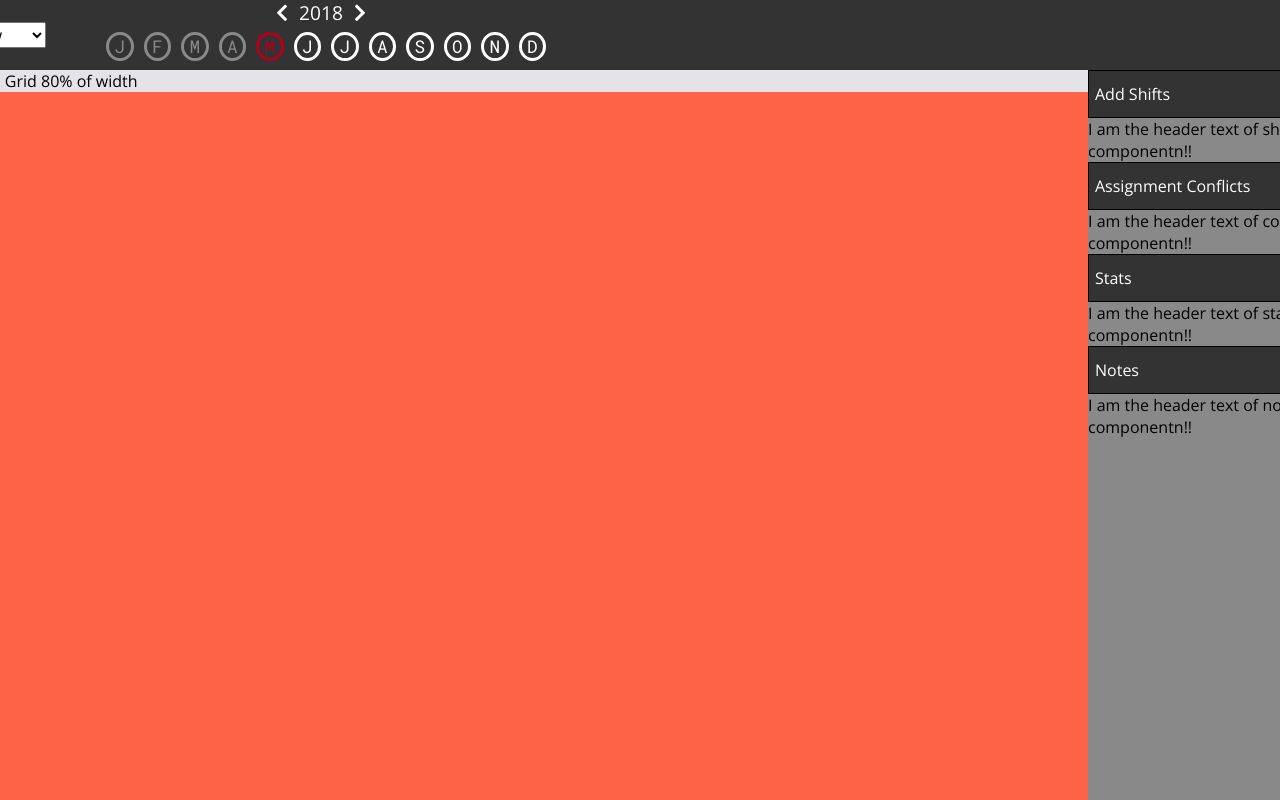
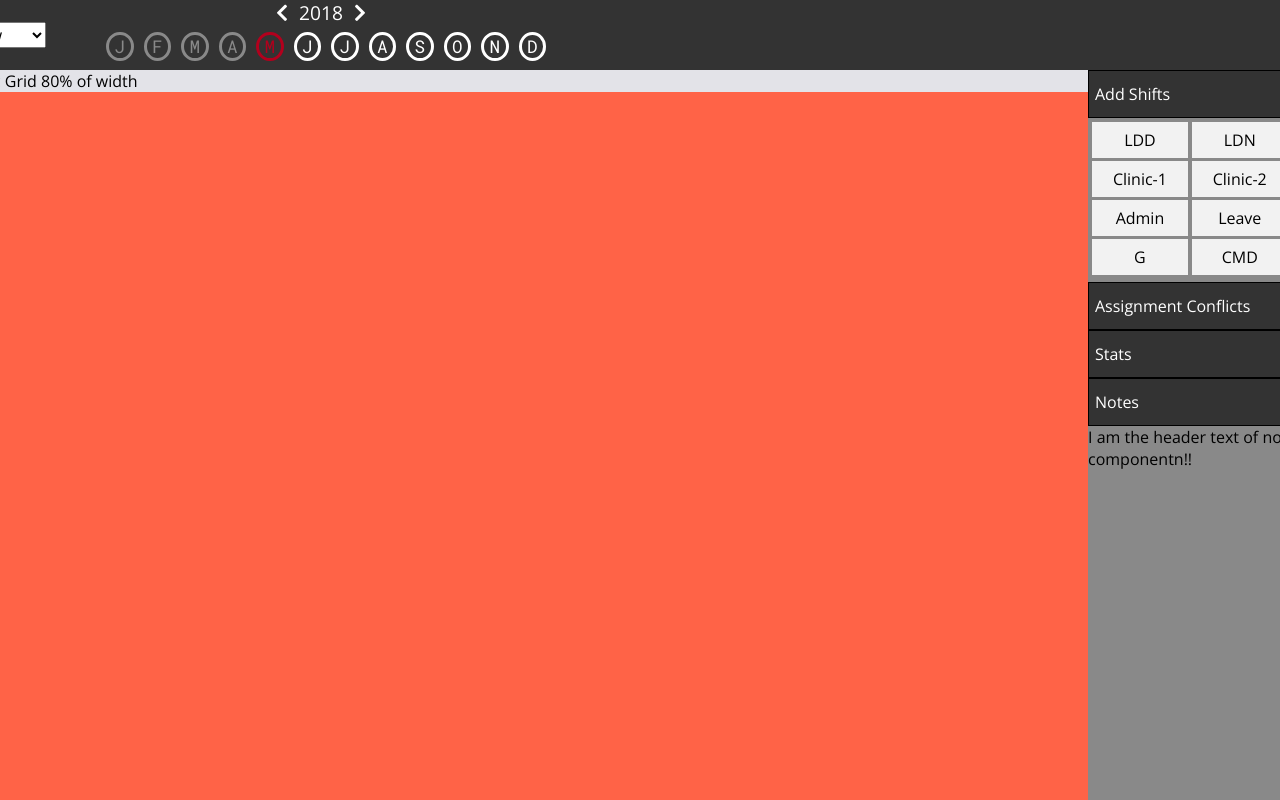
Before and after one commit to vsmithy/PhysicianSchedules, a React app: page / in a window 1280 px wide. Both pictures are taken after a click on the button "Add Shifts". Shown: the top 800 px of the page. Built offline with nearby package versions, Linux system fonts and the light colour scheme.

Commit message:
added toggle and view settings for shift select menu

```diff
--- a/public/styles.css
+++ b/public/styles.css
@@ -203,3 +203,29 @@ section, aside {
 .expandToggle:hover {
   color: #b2001d;
 }
+
+.shiftBtn {
+  width: 6rem;
+  height: 2.2rem;
+  background-color: #f2f2f2;
+  border: none;
+  margin: 0.12rem;
+}
+
+.shiftBtnActive {
+  width: 6rem;
+  height: 2.2rem;
+  background-color: #fff;
+  border: none;
+  margin: 0.12rem;
+  border: 0.125rem solid #b2001d;
+  font-size: 1.1rem;
+}
+
+.shiftBtn:hover {
+  border: 0.125rem solid #b2001d;
+}
+
+.shiftBtnNone {
+  display: none;
+}
--- a/src/actions/constants.js
+++ b/src/actions/constants.js
@@ -9,3 +9,4 @@ export const PDF_EXPORT = 'PDF_EXPORT'
 export const ADD_SHIFT = 'ADD_SHIFT'
 export const UPDATE_SHIFT = 'UPDATE_SHIFT'
 export const REMOVE_SHIFT = 'REMOVE_SHIFT'
+export const CHANGE_SELECTED_SHFT = 'CHANGE_SELECTED_SHFT'
--- a/src/actions/index.js
+++ b/src/actions/index.js
@@ -10,7 +10,7 @@ export const pdfExport = () => ({ type: types.PDF_EXPORT })
 export const addShift = (data) => ({ type: types.ADD_SHIFT, data })
 export const updateShift = (id, data) => ({ type: types.UPDATE_SHIFT, id, data })
 export const removeShift = (id) => ({ type: types.REMOVE_SHIFT, id })
-
+export const changeSelectedShft = (shift) => ({ type: types.CHANGE_SELECTED_SHFT, shift })
 
 
 
--- a/src/components/Conflicts.js
+++ b/src/components/Conflicts.js
@@ -2,8 +2,13 @@ import React, {Component}  from 'react'
 
 export default class Conflicts extends Component {
   render(){
+    const { viewHeight } = this.props
+    const defaultStyle = {
+      transition: 'height 125ms ease-in-out',
+      height: viewHeight,
+    }
     return (
-      <section className='conflicts'>
+      <section className='conflicts' style={defaultStyle}>
         I am the header text of conflicts componentn!!
       </section>
     )//return
--- a/src/components/NotesComponent.js
+++ b/src/components/NotesComponent.js
@@ -2,8 +2,15 @@ import React, {Component}  from 'react'
 
 export default class NotesComponent extends Component {
   render(){
+    const { viewHeight } = this.props
+
+    const defaultStyle = {
+      transition: 'height 125ms ease-in-out',
+      height: viewHeight,
+    }
+
     return (
-      <section className='notesComponent'>
+      <section className='notesComponent' style={defaultStyle}>
         I am the header text of notes componentn!!
       </section>
     )//return
--- a/src/components/ShiftSelect.js
+++ b/src/components/ShiftSelect.js
@@ -1,10 +1,37 @@
 import React, {Component}  from 'react'
 
 export default class ShiftSelect extends Component {
+  constructor(props){
+    super(props)
+
+    this.state = {
+      activeShift: this.props.currentViewProperties.shiftSelect,
+    }
+  }//constructor
+
+  //change the shift that is used for event modification
+  handleShiftChange(selected){
+    this.props.changeSelectedShft(selected)
+    this.setState({ activeShift: selected })
+  }//handle shift change
+
   render(){
+    const { viewHeight, shifts, currentViewProperties, changeSelectedShft } = this.props
+    const defaultStyle = {
+      transition: 'height 125ms ease-in-out',
+      height: viewHeight,
+      padding: 0.126 + 'rem'
+    }
+
+    const viewActive = (isSelected) => this.state.activeShift === isSelected ? 'shiftBtnActive' : 'shiftBtn'
+
     return (
-      <section className='shiftSelect'>
-        I am the header text of shifts componentn!!
+      <section  style={defaultStyle}>
+        {
+          shifts.map(
+            shift => <button key={shift.id} className={viewHeight === 0 ? 'shiftBtnNone' : viewActive(shift.shiftName)} onClick={() => this.handleShiftChange(shift.shiftName)}>{shift.shiftName}</button>
+          )
+        }
       </section>
     )//return
   }//render
--- a/src/components/Stats.js
+++ b/src/components/Stats.js
@@ -2,8 +2,14 @@ import React, {Component}  from 'react'
 
 export default class Stats extends Component {
   render(){
+    const { viewHeight } = this.props
+    const defaultStyle = {
+      transition: 'height 125ms ease-in-out',
+      height: viewHeight,
+    }
+
     return (
-      <section className='stats'>
+      <section className='stats' style={defaultStyle}>
         I am the header text of stats componentn!!
       </section>
     )//return
--- a/src/components/classicView/RightMenus.js
+++ b/src/components/classicView/RightMenus.js
@@ -7,17 +7,43 @@ import NotesComponent from '../NotesComponent'
 import Conflicts from '../Conflicts'
 
 export default class RightMenus extends Component {
+  constructor(props){
+    super(props)
+
+    this.state = {
+      shiftViewHeight: 0,
+      conflictViewHeight: 0,
+      statsViewHeight: 0,
+      notesViewHeight: 0,
+    }
+  }
+
+  //toggle the right menus
+  handleShiftToggle(){
+    this.state.shiftViewHeight === 0 ? this.setState({shiftViewHeight: '10rem'}) : this.setState({shiftViewHeight: 0})
+  }//handle shift toggle
+  handleConflictToggle(){
+    this.state.conflictViewHeight === 0 ? this.setState({conflictViewHeight: '10rem'}) : this.setState({conflictViewHeight: 0})
+  }//handle shift toggle
+  handleStatsToggle(){
+    this.state.statsViewHeight === 0 ? this.setState({statsViewHeight: '10rem'}) : this.setState({statsViewHeight: 0})
+  }//handle shift toggle
+  handleNotesToggle(){
+    this.state.notesViewHeight === 0 ? this.setState({notesViewHeight: '20rem'}) : this.setState({notesViewHeight: 0})
+  }//handle shift toggle
+
   render(){
+    const { shifts, currentViewProperties, changeSelectedShft } = this.props
     return (
       <aside className='rightMenus'>
-        <button className='expandToggle'>Add Shifts</button>
-        <ShiftSelect />
-        <button className='expandToggle'>Assignment Conflicts</button>
-        <Conflicts />
-        <button className='expandToggle'>Stats</button>
-        <Stats />
-        <button className='expandToggle'>Notes</button>
-        <NotesComponent />
+        <button className='expandToggle' onClick={() => this.handleShiftToggle()}>Add Shifts</button>
+        <ShiftSelect viewHeight={this.state.shiftViewHeight} shifts={shifts} currentViewProperties={currentViewProperties} changeSelectedShft={changeSelectedShft} />
+        <button className='expandToggle' onClick={() => this.handleConflictToggle()}>Assignment Conflicts</button>
+        <Conflicts viewHeight={this.state.conflictViewHeight}/>
+        <button className='expandToggle' onClick={() => this.handleStatsToggle()}>Stats</button>
+        <Stats viewHeight={this.state.statsViewHeight}/>
+        <button className='expandToggle' onClick={() => this.handleNotesToggle()}>Notes</button>
+        <NotesComponent viewHeight={this.state.notesViewHeight}/>
       </aside>
     )//return
   }//render
--- a/src/containers/ClassicContainer.js
+++ b/src/containers/ClassicContainer.js
@@ -16,7 +16,7 @@ class ClassicContainer extends Component {
         <Header {...this.props} />
         <main className='gridStats'>
           <Grid />
-          <RightMenus />
+          <RightMenus {...this.props}/>
         </main>
       </body>
     )//return
--- a/src/reducers/currentViewProperties.js
+++ b/src/reducers/currentViewProperties.js
@@ -1,4 +1,4 @@
-import { CHANGE_YEAR, CHANGE_MONTH } from '../actions/constants'
+import { CHANGE_YEAR, CHANGE_MONTH, CHANGE_SELECTED_SHFT } from '../actions/constants'
 
 let d = new Date()
 
@@ -6,7 +6,8 @@ const initialState = {
   yearSelect: d.getFullYear(),
   currentMonth: d.getMonth(),
   monthSelect: d.getMonth(),
-  viewSelect: 'classicView'
+  viewSelect: 'classicView',
+  shiftSelect: ''
 }
 
 export default function currentViewProperties(state = initialState, action){
@@ -17,14 +18,24 @@ export default function currentViewProperties(state = initialState, action){
         yearSelect: newYear,
         monthSelect: state.monthSelect,
         currentMonth: state.currentMonth,
-        viewSelect: state.viewSelect
+        viewSelect: state.viewSelect,
+        shiftSelect: state.shiftSelect
       }
     case CHANGE_MONTH:
       return {
         yearSelect: state.yearSelect,
         monthSelect: action.month,
         currentMonth: state.currentMonth,
-        viewSelect: state.viewSelect
+        viewSelect: state.viewSelect,
+        shiftSelect: state.shiftSelect
+      }
+    case CHANGE_SELECTED_SHFT:
+      return {
+        yearSelect: state.yearSelect,
+        monthSelect: state.monthSelect,
+        currentMonth: state.currentMonth,
+        viewSelect: state.viewSelect,
+        shiftSelect: action.shift
       }
     default:
       return state
```
